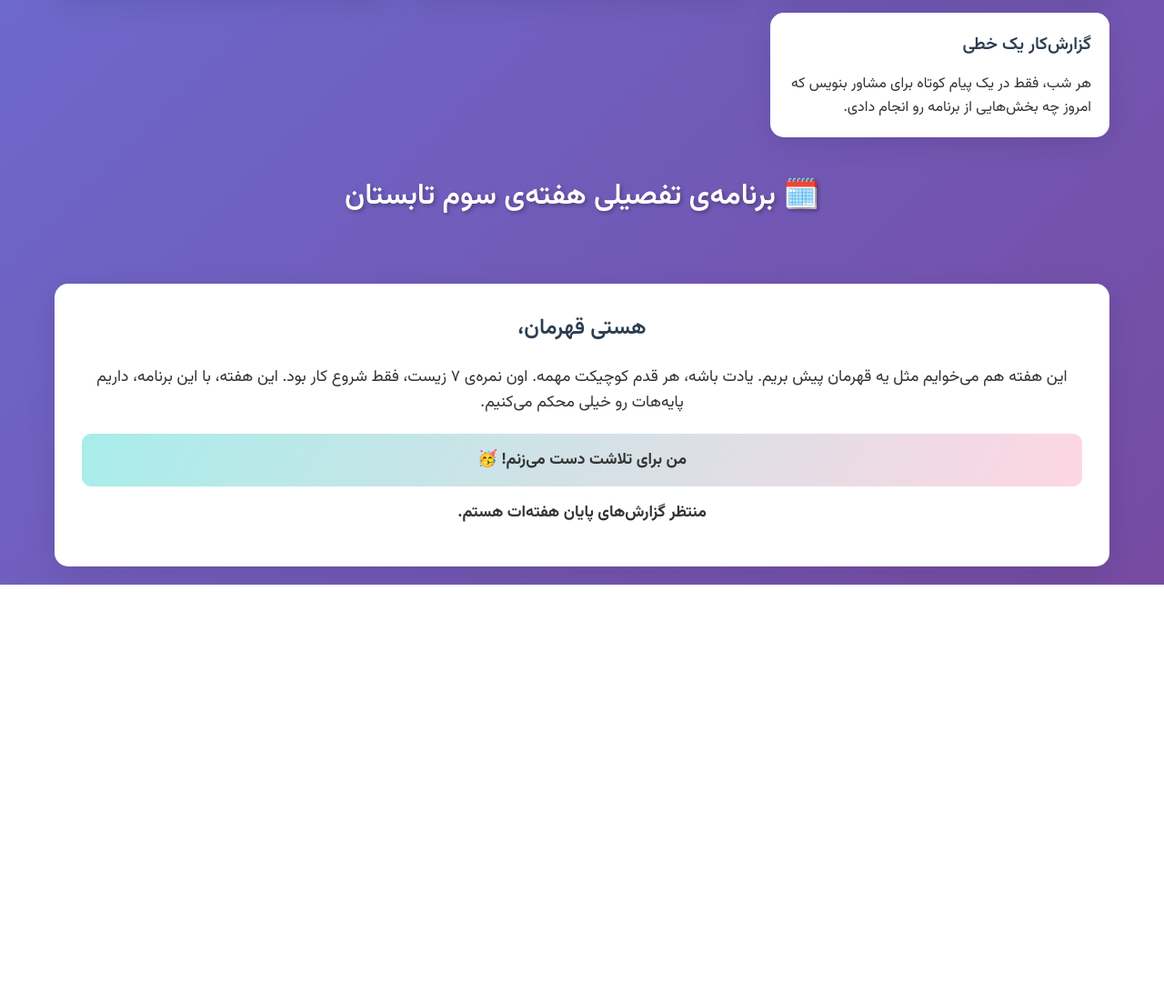
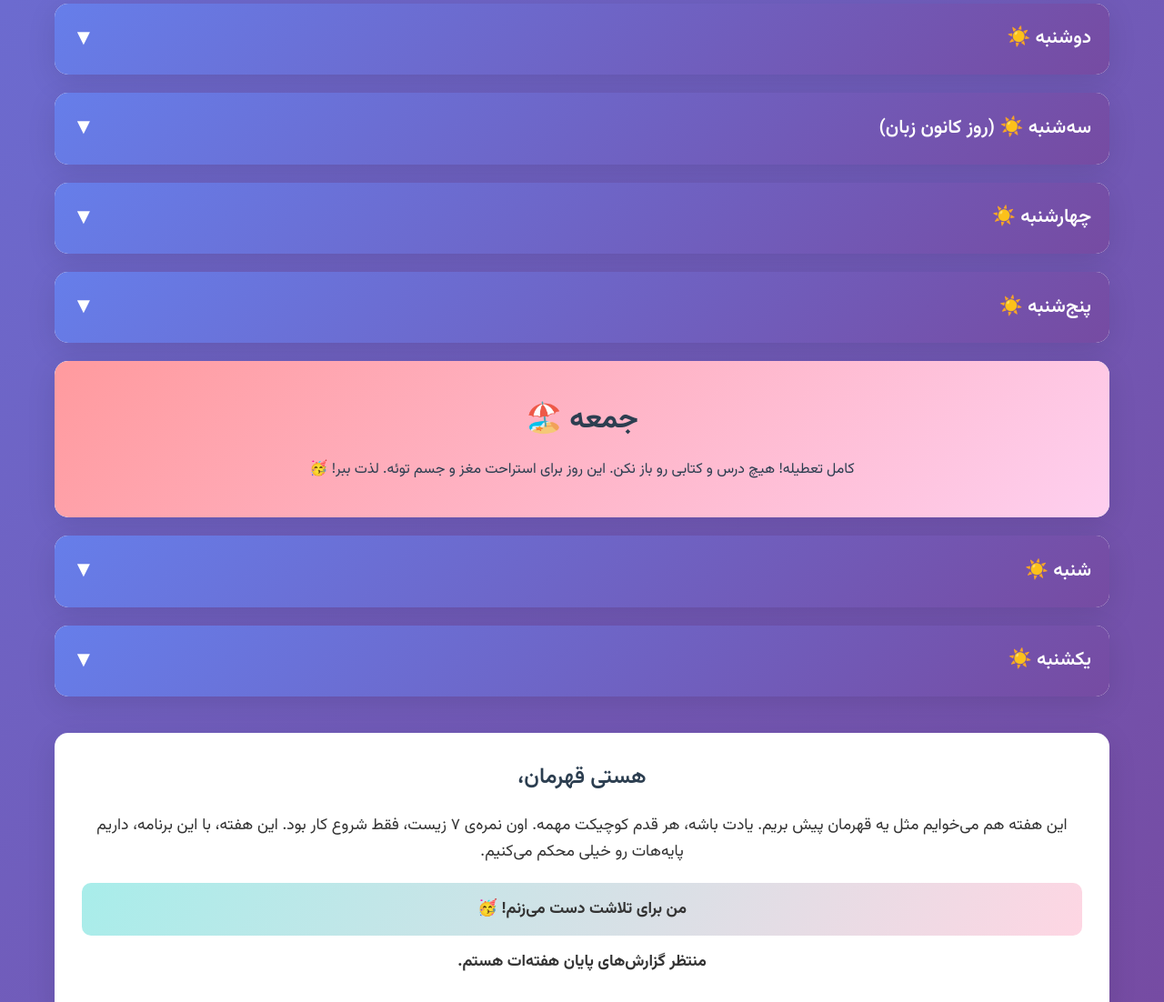
Before and after one commit to Swampland2553/Boastful6466, a plain HTML site: page dop/k1/index.html in a window 1280 px wide. Shown: the part 1424-2526 px from the top of the page at 91% size. Before the commit the page ends 2067 px from the top, so only its background shows below. Drawn offline with Linux system fonts and the light colour scheme.

Commit message:
Refactor schedule rendering and add subject styles
Removed unused data scripts and refactored script.js to directly include schedule data and render the schedule dynamically. Added subject-specific color styles in styles.css for better visual distinction. Cleaned up and simplified the JavaScript logic for creating and toggling schedule day cards.

```diff
--- a/dop/k1/script.js
+++ b/dop/k1/script.js
@@ -1,97 +1,165 @@
-// Main application script
-document.addEventListener('DOMContentLoaded', () => {
-    renderIntroSection();
-    renderRulesSection();
-    renderScheduleSection();
-    renderConclusionSection();
+// Simple schedule data
+const scheduleData = {
+    monday: {
+        title: "دوشنبه ☀️",
+        sessions: [
+            {
+                time: "صبح (۸:۳۰ تا ۱۱:۳۰) - ۳ ساعت ⏳",
+                subject: "زیست‌شناسی 🧬 (اولویت بالا)",
+                topic: "فصل اول تنظیم عصبی",
+                activities: [
+                    "۱ ساعت: مرور سریع خلاصه‌های گفتار ۱ و ۲",
+                    "۱.۵ ساعت: حل ۱۰ تا ۱۵ تست ترکیبی",
+                    "۳۰ دقیقه: بررسی اشتباهات و خلاصه‌نویسی"
+                ]
+            }
+        ]
+    },
+    tuesday: {
+        title: "سه‌شنبه ☀️ (روز کانون زبان)",
+        sessions: [
+            {
+                time: "صبح (۸:۳۰ تا ۱۱:۰۰) - ۲.۵ ساعت ⏳",
+                subject: "دینی 📖 (اولویت بالا)",
+                topic: "درس‌های اول و دوم دینی",
+                activities: [
+                    "۱ ساعت: مرور عمیق مفاهیم درس‌های ۱ و ۲",
+                    "۱ ساعت: حل سوالات تشریحی و جای خالی",
+                    "۳۰ دقیقه: خلاصه‌نویسی کلیدی"
+                ]
+            }
+        ]
+    },
+    wednesday: {
+        title: "چهارشنبه ☀️",
+        sessions: [
+            {
+                time: "صبح (۸:۳۰ تا ۱۱:۳۰) - ۳ ساعت ⏳",
+                subject: "شیمی 🧪 (پایه‌های کنکور)",
+                topic: "فصل اول شیمی، واکنش‌پذیری فلزها و نافلزها",
+                activities: [
+                    "۱.۵ ساعت: مطالعه دقیق کتاب و دیدن فیلم",
+                    "۱ ساعت: تمرکز روی مفاهیم و الگوها",
+                    "۳۰ دقیقه: حل ۵ تا ۷ تمرین/تست"
+                ]
+            },
+            {
+                time: "عصر (۱۷:۰۰ تا ۱۸:۳۰) - ۱.۵ ساعت ⏳",
+                subject: "فارسی 📝 (خواندنی‌ها)",
+                topic: "درس اول و دوم فارسی ادبیات تعلیمی و پایداری",
+                activities: [
+                    "۱ ساعت: مرور خلاصه‌های قبلی و خواندن متن جدید",
+                    "۳۰ دقیقه: پاسخ به ۳ تا ۵ سوال تشریحی"
+                ]
+            }
+        ]
+    },
+    thursday: {
+        title: "پنج‌شنبه ☀️",
+        sessions: [
+            {
+                time: "صبح (۸:۳۰ تا ۱۱:۳۰) - ۳ ساعت ⏳",
+                subject: "زیست‌شناسی 🧬 (اولویت بالا)",
+                topic: "فصل هفتم تولید مثل - بخش اول",
+                activities: [
+                    "۱.۵ ساعت: مطالعه دستگاه تولید مثل مرد و زن",
+                    "۱ ساعت: تمرکز روی ساختارها و نام‌گذاری‌ها",
+                    "۳۰ دقیقه: حل ۵ تا ۷ تست آموزشی"
+                ]
+            },
+            {
+                time: "عصر (۱۷:۰۰ تا ۱۸:۳۰) - ۱.۵ ساعت ⏳",
+                subject: "عربی 🗣️ (مهارت‌محور)",
+                topic: "درس اول عربی اسم مکان و اعداد",
+                activities: [
+                    "۱ ساعت: مرور قواعد مربوط به اسم مکان و اعداد",
+                    "۳۰ دقیقه: حل ۳ تا ۵ تمرین"
+                ]
+            }
+        ]
+    },
+    friday: {
+        title: "جمعه 🏖️",
+        special: true,
+        message: "کامل تعطیله! هیچ درس و کتابی رو باز نکن. این روز برای استراحت مغز و جسم توئه. لذت ببر! 🥳"
+    },
+    saturday: {
+        title: "شنبه ☀️",
+        sessions: [
+            {
+                time: "صبح (۸:۳۰ تا ۱۱:۳۰) - ۳ ساعت ⏳",
+                subject: "شیمی 🧪 (پایه‌های کنکور)",
+                topic: "فصل اول شیمی - حل تست جامع",
+                activities: [
+                    "۱.۵ ساعت: حل ۱۵ تا ۲۰ تست جامع از کل فصل اول",
+                    "۱ ساعت: تحلیل تست‌ها و بررسی اشتباهات",
+                    "۳۰ دقیقه: خلاصه‌نویسی نکات مهم"
+                ]
+            },
+            {
+                time: "عصر (۱۷:۰۰ تا ۱۸:۳۰) - ۱.۵ ساعت ⏳",
+                subject: "زبان 🇬🇧 (مهارت‌محور)",
+                topic: "درس اول زبان - درک مطلب",
+                activities: [
+                    "۱ ساعت: خواندن متن‌های بیشتر",
+                    "۳۰ دقیقه: حل ۵ تا ۷ سوال درک مطلب"
+                ]
+            }
+        ]
+    },
+    sunday: {
+        title: "یکشنبه ☀️",
+        sessions: [
+            {
+                time: "صبح (۸:۳۰ تا ۱۱:۳۰) - ۳ ساعت ⏳",
+                subject: "زیست‌شناسی 🧬 (اولویت بالا)",
+                topic: "فصل هفتم تولید مثل - بخش دوم",
+                activities: [
+                    "۱.۵ ساعت: مطالعه هورمون‌های جنسی و چرخه‌ها",
+                    "۱ ساعت: تمرکز روی مفاهیم هورمونی",
+                    "۳۰ دقیقه: حل ۵ تا ۷ تست آموزشی"
+                ]
+            },
+            {
+                time: "عصر (۱۷:۰۰ تا ۱۸:۳۰) - ۱.۵ ساعت ⏳",
+                subject: "عربی 🗣️ (مهارت‌محور)",
+                topic: "درس اول عربی - حل تست جامع",
+                activities: [
+                    "۱ ساعت: حل ۱۵ تا ۲۰ تست ترکیبی",
+                    "۳۰ دقیقه: تحلیل تست‌ها و مرور اشتباهات"
+                ]
+            }
+        ]
+    }
+};
+
+// Wait for page to load
+document.addEventListener('DOMContentLoaded', function () {
+    console.log('Page loaded');
+    createSchedule();
 });
 
-// Render introduction section
-function renderIntroSection() {
-    const introSection = document.querySelector('.intro-section');
+function createSchedule() {
+    const container = document.querySelector('.schedule-container');
+    if (!container) {
+        console.log('Container not found');
+        return;
+    }
 
-    // Add opening paragraph
-    const openingDiv = document.createElement('div');
-    openingDiv.className = 'opening-message';
-    openingDiv.innerHTML = `<p>${introContent.opening}</p>`;
-    introSection.insertBefore(openingDiv, introSection.firstChild);
-
-    // Update Hasti message
-    const hastiMessage = document.querySelector('.hasti-message');
-    hastiMessage.innerHTML = `
-        <h2>${introContent.hastiMessage.title}</h2>
-        <p>${introContent.hastiMessage.content}</p>
-        <p class="highlight"><strong>${introContent.hastiMessage.highlight}</strong></p>
-    `;
-
-    // Update parents message
-    const parentsMessage = document.querySelector('.parents-message');
-    parentsMessage.innerHTML = `
-        <h2>${introContent.parentsMessage.title}</h2>
-        <p>${introContent.parentsMessage.content}</p>
-    `;
-}
-
-// Render rules section
-function renderRulesSection() {
-    const rulesGrid = document.querySelector('.rules-grid');
-    rulesGrid.innerHTML = '';
-
-    rulesContent.rules.forEach(rule => {
-        const ruleCard = document.createElement('div');
-        ruleCard.className = 'rule-card';
-
-        let itemsHTML = '';
-        if (rule.items) {
-            itemsHTML = `
-                <ul>
-                    ${rule.items.map(item => `<li><strong>${item}</strong></li>`).join('')}
-                </ul>
-            `;
-        }
-
-        let specialNoteHTML = '';
-        if (rule.specialNote) {
-            specialNoteHTML = `
-                <div class="special-note">
-                    <strong>${rule.specialNote.title}</strong> ${rule.specialNote.content}
-                </div>
-            `;
-        }
-
-        ruleCard.innerHTML = `
-            <h3>${rule.title}</h3>
-            <p>${rule.description}</p>
-            ${itemsHTML}
-            ${specialNoteHTML}
-        `;
-
-        rulesGrid.appendChild(ruleCard);
+    // Create cards for each day
+    Object.keys(scheduleData).forEach(dayKey => {
+        const dayData = scheduleData[dayKey];
+        const dayCard = createDayCard(dayData);
+        container.appendChild(dayCard);
     });
 }
 
-// Render schedule section
-function renderScheduleSection() {
-    const scheduleContainer = document.querySelector('.schedule-container');
-    scheduleContainer.innerHTML = '';
-
-    const dayOrder = ['monday', 'tuesday', 'wednesday', 'thursday', 'friday', 'saturday', 'sunday'];
-
-    dayOrder.forEach(dayKey => {
-        if (completeScheduleData[dayKey]) {
-            const dayCard = createDayCard(dayKey, completeScheduleData[dayKey]);
-            scheduleContainer.appendChild(dayCard);
-        }
-    });
-}
-
-// Create day cards with complete data
-function createDayCard(dayKey, dayData) {
+function createDayCard(dayData) {
     const dayCard = document.createElement('div');
     dayCard.className = 'day-card';
 
+    // Special day (Friday)
     if (dayData.special) {
-        // Special day (Friday)
         dayCard.innerHTML = `
             <div class="friday-special">
                 <h3>${dayData.title}</h3>
@@ -102,88 +170,66 @@ function createDayCard(dayKey, dayData) {
     }
 
     // Regular day
-    const dayHeader = document.createElement('div');
-    dayHeader.className = 'day-header';
-    dayHeader.innerHTML = `
-        <span>${dayData.title}</span>
-        <span class="toggle-icon">▼</span>
-    `;
-
-    const dayContent = document.createElement('div');
-    dayContent.className = 'day-content';
-
-    const dayContentInner = document.createElement('div');
-    dayContentInner.className = 'day-content-inner';
-
-    // Add sessions with complete details
+    let sessionsHTML = '';
     dayData.sessions.forEach(session => {
-        const timeBlock = document.createElement('div');
-        timeBlock.className = 'time-block';
-
         let activitiesHTML = '';
         if (session.activities) {
             activitiesHTML = `
-                <div class="activities-section">
-                    <h5>فعالیت‌ها:</h5>
-                    <ul>
-                        ${session.activities.map(activity => `<li>${activity}</li>`).join('')}
-                    </ul>
-                </div>
+                <ul>
+                    ${session.activities.map(activity => `<li>${activity}</li>`).join('')}
+                </ul>
             `;
         }
 
-        let summaryHTML = '';
-        if (session.summary) {
-            summaryHTML = `
-                <div class="summary-note">
-                    <strong>خلاصه‌نویسی:</strong> ${session.summary}
-                </div>
-            `;
-        }
+        // Determine subject class based on subject name
+        let subjectClass = 'subject';
+        if (session.subject.includes('زیست')) subjectClass += ' biology';
+        else if (session.subject.includes('شیمی')) subjectClass += ' chemistry';
+        else if (session.subject.includes('عربی')) subjectClass += ' arabic';
+        else if (session.subject.includes('زبان')) subjectClass += ' english';
+        else if (session.subject.includes('دینی')) subjectClass += ' religion';
+        else if (session.subject.includes('فارسی')) subjectClass += ' persian';
+        else if (session.subject.includes('عمومی')) subjectClass += ' general';
 
-        timeBlock.innerHTML = `
-            <h3>${session.time}</h3>
-            <div class="subject">
-                <h4>${session.subject}</h4>
-                <div class="subject-content">
+        sessionsHTML += `
+            <div class="time-block">
+                <h3>${session.time}</h3>
+                <div class="${subjectClass}">
+                    <h4>${session.subject}</h4>
                     <p><strong>مبحث:</strong> ${session.topic}</p>
                     ${activitiesHTML}
-                    ${summaryHTML}
                 </div>
             </div>
         `;
-
-        dayContentInner.appendChild(timeBlock);
     });
 
-    dayContent.appendChild(dayContentInner);
-    dayCard.appendChild(dayHeader);
-    dayCard.appendChild(dayContent);
+    dayCard.innerHTML = `
+        <div class="day-header">
+            <span>${dayData.title}</span>
+            <span class="toggle-icon">▼</span>
+        </div>
+        <div class="day-content">
+            <div class="day-content-inner">
+                ${sessionsHTML}
+            </div>
+        </div>
+    `;
 
-    // Add click event for accordion (multiple can stay open)
-    dayHeader.addEventListener('click', () => {
-        const isActive = dayContent.classList.contains('active');
-        const toggleIcon = dayHeader.querySelector('.toggle-icon');
+    // Add click event
+    const header = dayCard.querySelector('.day-header');
+    const content = dayCard.querySelector('.day-content');
+    const icon = dayCard.querySelector('.toggle-icon');
 
-        if (isActive) {
-            dayContent.classList.remove('active');
-            toggleIcon.style.transform = 'rotate(0deg)';
+    header.addEventListener('click', function() {
+        console.log('Header clicked:', dayData.title);
+        if (content.classList.contains('active')) {
+            content.classList.remove('active');
+            icon.style.transform = 'rotate(0deg)';
         } else {
-            dayContent.classList.add('active');
-            toggleIcon.style.transform = 'rotate(180deg)';
+            content.classList.add('active');
+            icon.style.transform = 'rotate(180deg)';
         }
     });
 
     return dayCard;
 }
-
-// Render conclusion section
-function renderConclusionSection() {
-    const finalMessage = document.querySelector('.final-message');
-    finalMessage.innerHTML = `
-        <h2>${conclusionContent.title}</h2>
-        <p>${conclusionContent.message}</p>
-        <p class="celebration"><strong>${conclusionContent.celebration}</strong></p>
-        <p><strong>${conclusionContent.expectation}</strong></p>
-    `;
-}
--- a/dop/k1/styles.css
+++ b/dop/k1/styles.css
@@ -223,6 +223,43 @@ body {
     border-radius: 10px;
     padding: 15px;
     margin-bottom: 15px;
+    border-left: 4px solid #667eea;
+}
+
+/* Subject colors */
+.subject.biology {
+    background: linear-gradient(135deg, #e8f5e8 0%, #f0fff0 100%);
+    border-left-color: #4caf50;
+}
+
+.subject.chemistry {
+    background: linear-gradient(135deg, #fff3e0 0%, #ffeaa7 100%);
+    border-left-color: #ff9800;
+}
+
+.subject.arabic {
+    background: linear-gradient(135deg, #e3f2fd 0%, #bbdefb 100%);
+    border-left-color: #2196f3;
+}
+
+.subject.english {
+    background: linear-gradient(135deg, #f3e5f5 0%, #e1bee7 100%);
+    border-left-color: #9c27b0;
+}
+
+.subject.religion {
+    background: linear-gradient(135deg, #e8f5e8 0%, #c8e6c9 100%);
+    border-left-color: #4caf50;
+}
+
+.subject.persian {
+    background: linear-gradient(135deg, #fce4ec 0%, #f8bbd9 100%);
+    border-left-color: #e91e63;
+}
+
+.subject.general {
+    background: linear-gradient(135deg, #f1f8e9 0%, #dcedc8 100%);
+    border-left-color: #8bc34a;
 }
 
 .subject h4 {
```
Also changed, not shown: dop/k1/index.html (+0 -4 lines).
